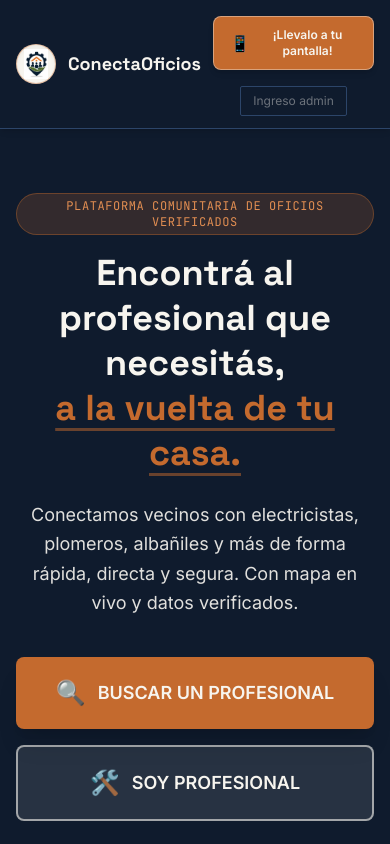
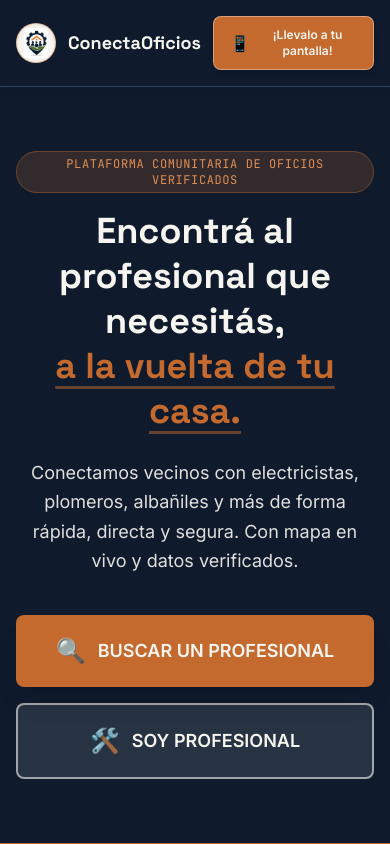
Before and after one commit to JorBuffa/directorio-profesionales, a React (Vite) app in the folder frontend/: page / in a window 390 px wide. Shown: the top 844 px of the page. Built offline with nearby package versions, Linux system fonts and the light colour scheme.

Commit message:
Actualizar codigo secreto a 1478 y agregar modal interno de acceso admin

```diff
--- a/frontend/src/components/Navbar.jsx
+++ b/frontend/src/components/Navbar.jsx
@@ -1,18 +1,65 @@
-import { NavLink } from "react-router-dom";
+import { useNavigate, NavLink } from "react-router-dom";
 import { useAuth } from "../context/AuthContext.jsx";
 import InstalarAppModal from "./InstalarAppModal.jsx";
 import isotipo from "../assets/isotipo.jpg";
+import { useRef, useState } from "react";
 
 export default function Navbar() {
   const { user, logout } = useAuth();
+  const navigate = useNavigate();
+  const pressTimer = useRef(null);
+
+  // Estado para controlar la ventanita interna del código secreto
+  const [mostrarModalAdmin, setMostrarModalAdmin] = useState(false);
+  const [codigoIngresado, setCodigoIngresado] = useState("");
+  const [errorCodigo, setErrorCodigo] = useState(false);
+
+  // Código secreto real configurado
+  const CODIGO_SECRETO = "1478";
+
+  // Detección de presión larga (5 segundos) sobre el logo
+  const handleTouchStart = () => {
+    pressTimer.current = setTimeout(() => {
+      setCodigoIngresado("");
+      setErrorCodigo(false);
+      setMostrarModalAdmin(true); // Abre nuestra propia ventanita elegante
+    }, 5000); // 5 segundos
+  };
+
+  const handleTouchEnd = () => {
+    if (pressTimer.current) {
+      clearTimeout(pressTimer.current);
+    }
+  };
+
+  // Validar el código ingresado
+  const handleVerificarAdmin = (e) => {
+    e.preventDefault();
+    if (codigoIngresado === CODIGO_SECRETO) {
+      setMostrarModalAdmin(false);
+      navigate("/admin-login");
+    } else {
+      setErrorCodigo(true);
+      setCodigoIngresado("");
+    }
+  };
 
   return (
+    <>
       <header className="bg-blueprint sticky top-0 z-40 border-b border-blueprint-line shadow-md">
         <div className="mx-auto flex max-w-6xl items-center justify-between px-4 py-3 flex-wrap gap-3">
 
-        {/* LOGO E ISOTIPO */}
-        <NavLink to="/" className="flex items-center gap-3 font-display text-lg font-bold text-paper group">
-          <div className="w-10 h-10 rounded-full bg-paper flex items-center justify-center p-1 shadow-inner border border-copper/40 overflow-hidden">
+          {/* LOGO SECRETO: Mantener presionado 5 segundos */}
+          <div
+            onMouseDown={handleTouchStart}
+            onMouseUp={handleTouchEnd}
+            onTouchStart={handleTouchStart}
+            onTouchEnd={handleTouchEnd}
+            title="Mantén presionado 5 segundos..."
+            className="cursor-pointer select-none"
+          >
+            <NavLink to="/" className="flex items-center gap-3 font-display text-lg font-bold text-paper group pointer-events-none sm:pointer-events-auto">
+              <div className="w-10 h-10 rounded-full bg-paper flex items-center justify-center p-1 shadow-inner border border-copper/40 overflow-hidden pointer-events-auto">
                 <img
                   src={isotipo}
                   alt="ConectaOficios Isotipo"
@@ -23,36 +70,77 @@ export default function Navbar() {
                 ConectaOficios
               </span>
             </NavLink>
+          </div>
 
-        {/* CENTRO / DERECHA: Botón de instalación centrado y acceso admin/salida discreto */}
+          {/* CONTENEDOR DERECHO: Botón de instalación centrado y sesión */}
           <div className="flex items-center justify-center flex-1 sm:justify-end gap-3 flex-wrap">
 
-          {/* Botón central adaptativo de instalación */}
             <div className="flex justify-center my-1 sm:my-0">
               <InstalarAppModal />
             </div>
 
-          {/* Acceso de administración / sesión de forma discreta */}
+            {user && (
               <nav className="flex items-center">
-            {user ? (
                 <button
                   onClick={logout}
                   className="rounded-sm border border-blueprint-line px-3 py-1.5 text-xs text-paper/80 hover:border-copper hover:text-copper transition"
                 >
                   Salir ({user.email})
                 </button>
-            ) : (
-              <NavLink
-                to="/admin-login"
-                className="rounded-sm border border-blueprint-line px-3 py-1.5 text-xs text-paper/40 hover:border-copper hover:text-copper transition"
-              >
-                Ingreso admin
-              </NavLink>
+              </nav>
             )}
-          </nav>
           </div>
 
         </div>
       </header>
+
+      {/* MODAL INTERNO SECRETO PARA EL CÓDIGO DE 4 DÍGITOS */}
+      {mostrarModalAdmin && (
+        <div className="fixed inset-0 z-50 flex items-center justify-center bg-black/70 backdrop-blur-sm px-4">
+          <div className="bg-white rounded-xl shadow-2xl p-6 w-full max-w-sm border-2 border-copper text-center">
+            <h3 className="font-display text-xl font-bold text-ink mb-2">
+              🔒 Panel de Administración
+            </h3>
+            <p className="text-sm text-ink/70 mb-4">
+              Ingresa tu código secreto de 4 dígitos para continuar:
+            </p>
+
+            <form onSubmit={handleVerificarAdmin} className="space-y-4">
+              <input
+                type="password"
+                maxLength="4"
+                value={codigoIngresado}
+                onChange={(e) => setCodigoIngresado(e.target.value)}
+                placeholder="••••"
+                autoFocus
+                className="w-full text-center text-3xl tracking-widest py-3 border-2 border-stone rounded-lg focus:outline-none focus:border-copper font-mono text-ink"
+              />
+
+              {errorCodigo && (
+                <p className="text-red-600 text-xs font-bold">
+                  ❌ Código incorrecto. Inténtalo de nuevo.
+                </p>
+              )}
+
+              <div className="flex gap-2 justify-center pt-2">
+                <button
+                  type="button"
+                  onClick={() => setMostrarModalAdmin(false)}
+                  className="px-4 py-2 rounded-lg border border-stone text-ink/70 hover:bg-stone/10 text-sm font-bold transition"
+                >
+                  Cancelar
+                </button>
+                <button
+                  type="submit"
+                  className="px-6 py-2 rounded-lg bg-copper text-paper font-bold hover:bg-copper-dark text-sm shadow-md transition"
+                >
+                  Ingresar
+                </button>
+              </div>
+            </form>
+          </div>
+        </div>
+      )}
+    </>
   );
 }
```
Lines whose indentation alone changed are shown as unchanged.
